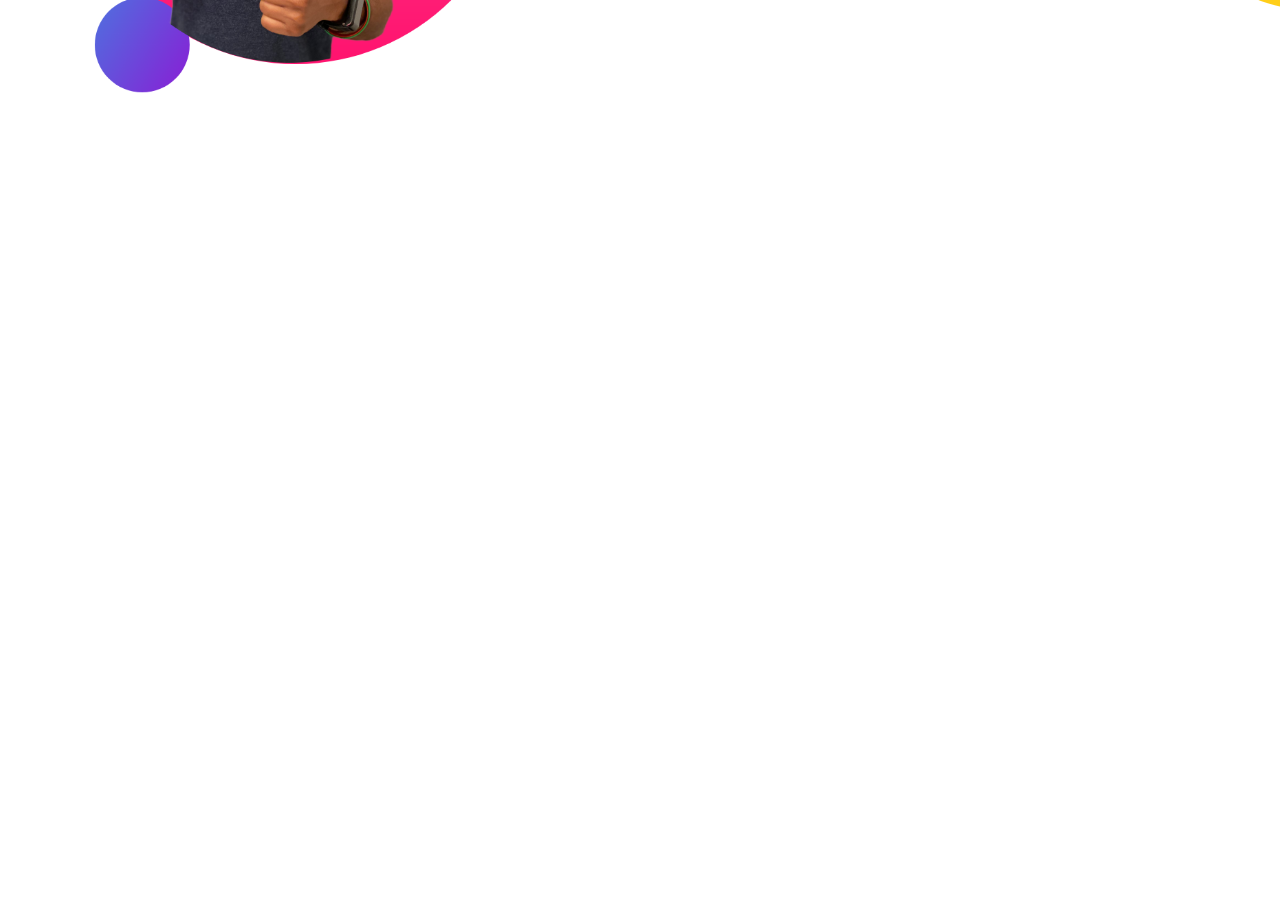
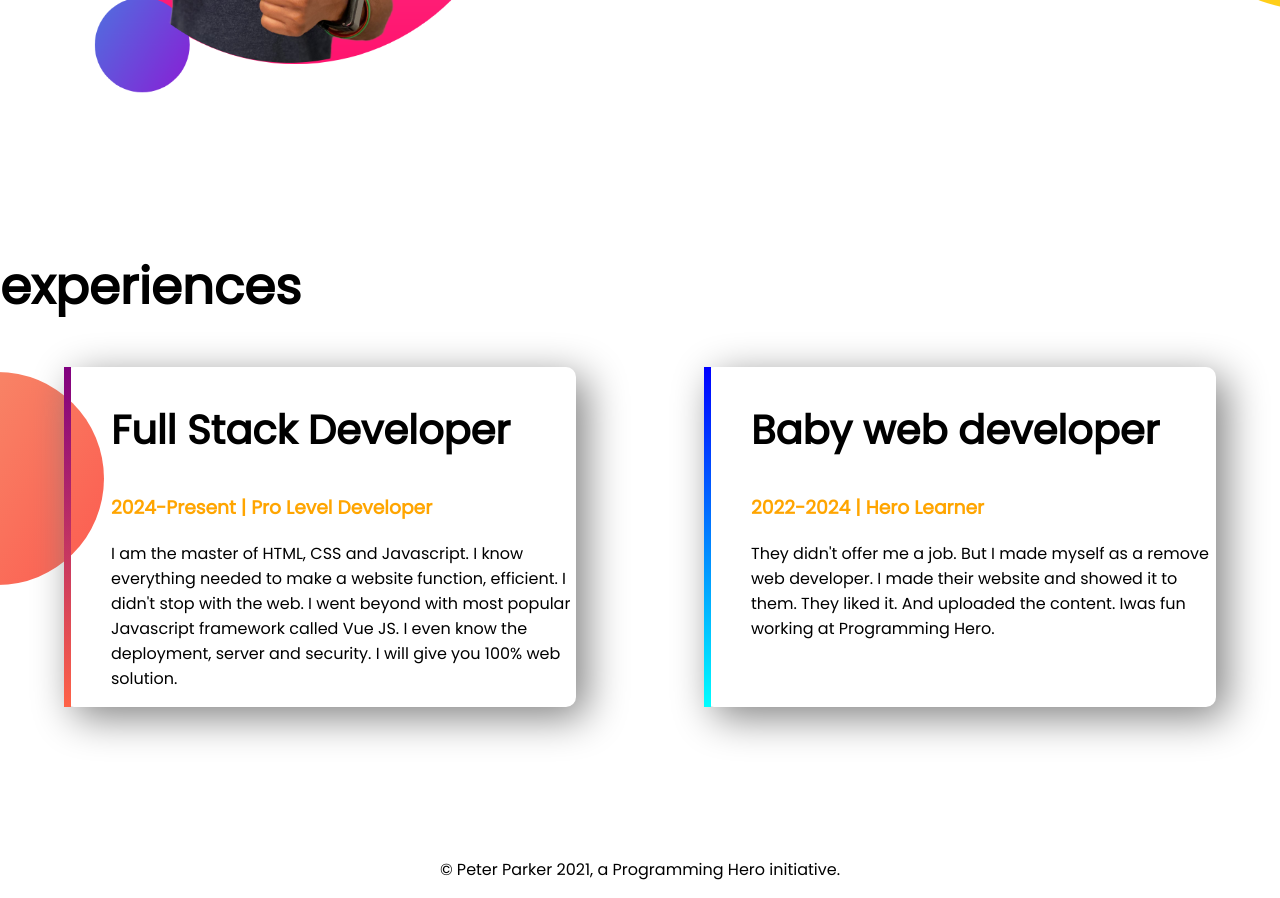
Before and after one commit to mirajulalam/developer-portfolio, a plain HTML site: page index.html in a window 1280 px wide. Shown: the part 1024-1922 px from the top of the page. Before the commit the page ends 1274 px from the top, so only its background shows below. Drawn offline with Linux system fonts and the light colour scheme.

Commit message:
footer and experiences added

```diff
--- a/index.html
+++ b/index.html
@@ -13,7 +13,7 @@
 </head>
 
 <body>
-    <section class="top-banner">
+    <section class="top-banner flexible-container">
         <div class="half-width">
             <h1>Welcome to</h1>
             <h1><span class="orange-color">Mirajul Alif</span> Would!</h1>
@@ -29,7 +29,7 @@
             <img src="images/jhankar.png" alt="">
         </div>
     </section>
-    <section class="dreame-big">
+    <section class="dreame-big flexible-container">
         <div class="half-width">
             <img src="images/jhankar2.png" alt="">
         </div>
@@ -41,6 +41,29 @@
             <a class="link-button" target="_blank" href="#">DOWNLOAD RESUME</a>
         </div>
     </section>
+    <section class="experiences-area">
+        <h1>experiences</h1>
+        <div class="flexible-container">
+            <div id="web-stack-experiences" class="experiences-item">
+                <h2>Full Stack Developer</h2>
+                <h3 class="orange-color">2024-Present | Pro Level Developer</h3>
+                <p>I am the master of HTML, CSS and Javascript. I know everything needed to make a website function,
+                    efficient. I didn't stop with the web. I went beyond with most popular Javascript framework called
+                    Vue
+                    JS. I even know the deployment, server and security. I will give you 100% web solution.</p>
+            </div>
+            <div id="web-dev-experiences" class="experiences-item">
+                <h2>Baby web developer</h2>
+                <h3 class="orange-color">2022-2024 | Hero Learner</h3>
+                <p>They didn't offer me a job. But I made myself as a remove web developer. I made their website and
+                    showed
+                    it to them. They liked it. And uploaded the content. Iwas fun working at Programming Hero.</p>
+            </div>
+        </div>
+    </section>
+    <footer>
+        <p>© Peter Parker 2021, a Programming Hero initiative.</p>
+    </footer>
 </body>
 
 </html>
--- a/style.css
+++ b/style.css
@@ -5,10 +5,13 @@ body{
 h1{
     font-size: 50px;
 }
+h2{
+    font-size: 40px;
+}
 .orange-color{
     color: orange;
 }
-section{
+.flexible-container{
     display:flex;
     margin-bottom: 150px;
 }
@@ -36,3 +39,29 @@ section{
     background-repeat: no-repeat;
     background-position: right;
 }
+.experiences-area{
+    background-image: url(images/exp-bg.png);
+    background-repeat: no-repeat;
+    background-position: left;
+}
+.experiences-item{
+    width: 40%;
+    margin-left: 5%;
+    margin-right: 5%;
+    border-radius: 10px;
+    padding-left: 40px;
+    box-shadow: 10px 10px 40px gray;
+}
+#web-dev-experiences{
+    border-left: 7px solid;
+    border-image: linear-gradient(blue, cyan);
+    border-image-slice: 1;
+}
+#web-stack-experiences{
+    border-left: 7px solid;
+    border-image: linear-gradient(purple, tomato);
+    border-image-slice: 1;
+}
+footer p{
+    text-align: center;
+}
```
Also changed, not shown: showOff/20210514_151901.jpg (deleted), showOff/IMG-20210514-WA0008.jpg (deleted), showOff/IMG-20210514-WA0042.jpg (deleted), showOff/IMG-20210514-WA0046.jpg (deleted), 6 other files.
